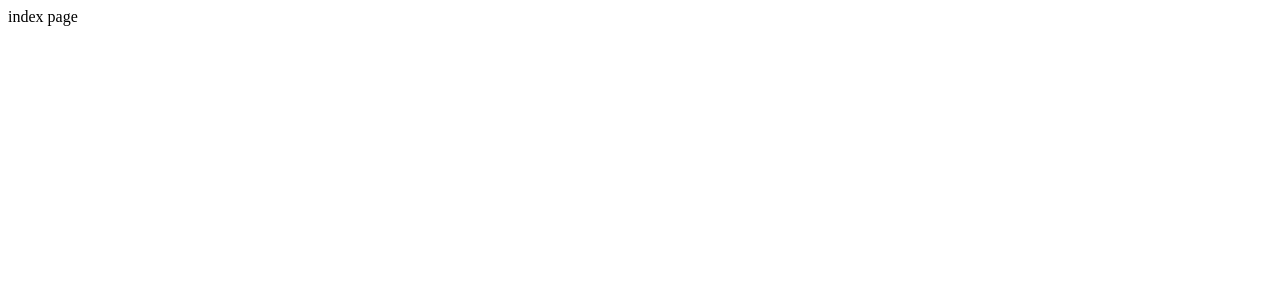
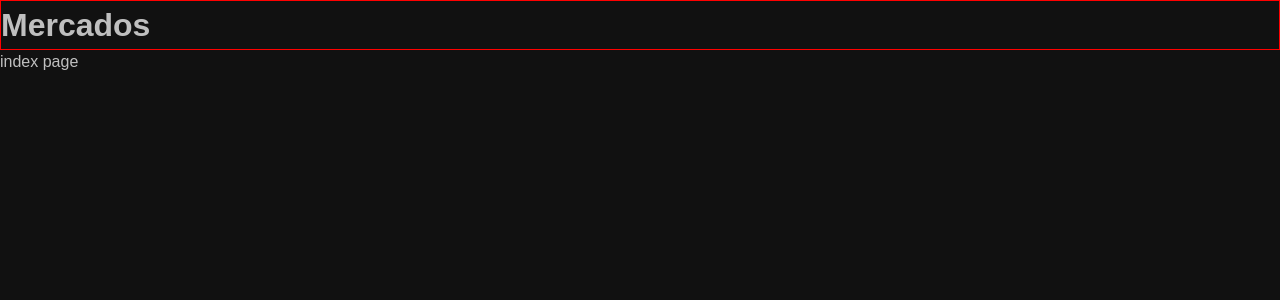
Before and after one commit to souravprogrammer/animeflix, a Next.js app: page / in a window 1280 px wide. Shown: the top 300 px of the page. Built offline with nearby package versions, Linux system fonts and the light colour scheme.

Commit message:
added mui theme and redux tool kit

```diff
--- /dev/null
+++ b/src/components/NavigationBar/NavigationBar.js
@@ -0,0 +1,13 @@
+import React from "react";
+import Box from "@mui/material/Box";
+export default function NavigationBar() {
+  return (
+    <Box
+      sx={{
+        border: "1px solid red",
+      }}
+    >
+      <h1>Mercados</h1>
+    </Box>
+  );
+}
--- /dev/null
+++ b/src/components/theme/theme.js
@@ -0,0 +1,142 @@
+export const getDesignTheme = (mode) => ({
+  palette: {
+    mode,
+    ...(mode === "light"
+      ? {
+          // palette values for light mode
+          // primary: {
+          //   light: "#93a5ff",
+          //   main: "#556ee6",
+          //   dark: "#485ec4",
+          // },
+          // secondary: {
+          //   light: "#ffa726",
+          //   main: "#EA6823",
+          //   dark: "#fb8c00",
+          // },
+          primary: {
+            main: "#ff7043",
+          },
+          secondary: {
+            main: "#c2185b",
+          },
+          button: {
+            main: "#1976d2",
+          },
+          contras: {
+            main: "#000000",
+          },
+          current: {
+            main: "#ffffff",
+          },
+          disable: {
+            light: "#8b8e9d",
+            main: "#74788d",
+            dark: "#636678",
+            contrastText: "#fff",
+          },
+          background: {
+            default: "#f8f8fb",
+            dark: "#2a3042",
+            navBar: "#ffffff",
+            card: "#d4dbf9",
+            card2: "#eff2f7",
+          },
+          icon: {
+            green: "#6fb33c",
+            warning: "#f1b44c",
+            error: "#f46a6a",
+            sidebar: "#a6b0cf",
+            sidebar1: "#ffffff",
+          },
+          text: {
+            head: "#000",
+            normal: "#00000099",
+            primary: "#36383b",
+            secondary: "#74788d",
+            contrasPrimary: "#ffffff",
+            contrasSecondary: "#ffffff88",
+          },
+          border: {
+            main: "#eff2f7",
+            primary: "#495057",
+            scroll: " #666e7c",
+          },
+          shadow: {
+            navBar: "#12263f08",
+          },
+          attendance: {
+            present: "#3CCF4E",
+            leave: "#EF5B0C",
+            absent: "#C21010",
+            sports: "#277BC0",
+            medical: "#1CD6CE",
+            half: "#F6A192",
+            chip: "#00000014",
+          },
+        }
+      : {
+          // palette values for dark mode
+          primary: {
+            main: "#1DB954",
+          },
+          secondary: {
+            main: "#6fb33c",
+          },
+          button: {
+            main: "#1DB954",
+          },
+          contras: {
+            main: "#000000",
+          },
+          current: {
+            main: "#ffffff",
+          },
+          disable: {
+            light: "#8b8e9d",
+            main: "#74788d",
+            dark: "#636678",
+            contrastText: "#fff",
+          },
+          background: {
+            default: "#f8f8fb",
+            dark: "#2a3042",
+            navBar: "#ffffff",
+            card: "#d4dbf9",
+            card2: "#eff2f7",
+          },
+          icon: {
+            green: "#6fb33c",
+            warning: "#f1b44c",
+            error: "#f46a6a",
+            sidebar: "#a6b0cf",
+            sidebar1: "#ffffff",
+          },
+          text: {
+            head: "#fff",
+            normal: "#ffffff99",
+            primary: "#fffb",
+            secondary: "#74788d",
+            contrasPrimary: "#ffffff",
+            contrasSecondary: "#ffffff88",
+          },
+          border: {
+            main: "#eff2f7",
+            primary: "#495057",
+            scroll: " #666e7c",
+          },
+          shadow: {
+            navBar: "#12263f08",
+          },
+
+          background: {
+            default: "#111111",
+            // "#222736",
+          },
+        }),
+  },
+  typography: {
+    fontFamily: ["Poppins", "sans-serif"].join(","),
+  },
+  selected: {},
+});
--- a/src/pages/_app.js
+++ b/src/pages/_app.js
@@ -1,3 +1,29 @@
+import { useMemo } from "react";
+import NavigationBar from "@/components/NavigationBar/NavigationBar";
+import "../styles/globals.css";
+import {
+  Box,
+  createTheme,
+  CssBaseline,
+  responsiveFontSizes,
+  ThemeProvider,
+} from "@mui/material";
+import { getDesignTheme } from "@/components/theme/theme";
+
 export default function App({ Component, pageProps }) {
-  return <Component {...pageProps} />;
+  const theme = useMemo(
+    () => responsiveFontSizes(createTheme(getDesignTheme("dark"))),
+    []
+  );
+  return (
+    <div>
+      <ThemeProvider theme={theme}>
+        <CssBaseline />
+        <>
+          <NavigationBar />
+          <Component {...pageProps} />
+        </>
+      </ThemeProvider>
+    </div>
+  );
 }
--- a/src/pages/index.js
+++ b/src/pages/index.js
@@ -1,5 +1,5 @@
 import Head from "next/head";
 
 export default function Home() {
-  return <div>index page </div>;
+  return <div>index page</div>;
 }
--- a/src/styles/globals.css
+++ b/src/styles/globals.css
@@ -1,107 +1,7 @@
-:root {
-  --max-width: 1100px;
-  --border-radius: 12px;
-  --font-mono: ui-monospace, Menlo, Monaco, 'Cascadia Mono', 'Segoe UI Mono',
-    'Roboto Mono', 'Oxygen Mono', 'Ubuntu Monospace', 'Source Code Pro',
-    'Fira Mono', 'Droid Sans Mono', 'Courier New', monospace;
-
-  --foreground-rgb: 0, 0, 0;
-  --background-start-rgb: 214, 219, 220;
-  --background-end-rgb: 255, 255, 255;
-
-  --primary-glow: conic-gradient(
-    from 180deg at 50% 50%,
-    #16abff33 0deg,
-    #0885ff33 55deg,
-    #54d6ff33 120deg,
-    #0071ff33 160deg,
-    transparent 360deg
-  );
-  --secondary-glow: radial-gradient(
-    rgba(255, 255, 255, 1),
-    rgba(255, 255, 255, 0)
-  );
-
-  --tile-start-rgb: 239, 245, 249;
-  --tile-end-rgb: 228, 232, 233;
-  --tile-border: conic-gradient(
-    #00000080,
-    #00000040,
-    #00000030,
-    #00000020,
-    #00000010,
-    #00000010,
-    #00000080
-  );
-
-  --callout-rgb: 238, 240, 241;
-  --callout-border-rgb: 172, 175, 176;
-  --card-rgb: 180, 185, 188;
-  --card-border-rgb: 131, 134, 135;
+*,
+body {
+  margin: 0;
+  padding: 0;
+  box-sizing: border-box;
+  /* font-size: 62.5%; */
 }
-
-@media (prefers-color-scheme: dark) {
-  :root {
-    --foreground-rgb: 255, 255, 255;
-    --background-start-rgb: 0, 0, 0;
-    --background-end-rgb: 0, 0, 0;
-
-    --primary-glow: radial-gradient(rgba(1, 65, 255, 0.4), rgba(1, 65, 255, 0));
-    --secondary-glow: linear-gradient(
-      to bottom right,
-      rgba(1, 65, 255, 0),
-      rgba(1, 65, 255, 0),
-      rgba(1, 65, 255, 0.3)
-    );
-
-    --tile-start-rgb: 2, 13, 46;
-    --tile-end-rgb: 2, 5, 19;
-    --tile-border: conic-gradient(
-      #ffffff80,
-      #ffffff40,
-      #ffffff30,
-      #ffffff20,
-      #ffffff10,
-      #ffffff10,
-      #ffffff80
-    );
-
-    --callout-rgb: 20, 20, 20;
-    --callout-border-rgb: 108, 108, 108;
-    --card-rgb: 100, 100, 100;
-    --card-border-rgb: 200, 200, 200;
-  }
-}
-
-* {
-  box-sizing: border-box;
-  padding: 0;
-  margin: 0;
-}
-
-html,
-body {
-  max-width: 100vw;
-  overflow-x: hidden;
-}
-
-body {
-  color: rgb(var(--foreground-rgb));
-  background: linear-gradient(
-      to bottom,
-      transparent,
-      rgb(var(--background-end-rgb))
-    )
-    rgb(var(--background-start-rgb));
-}
-
-a {
-  color: inherit;
-  text-decoration: none;
-}
-
-@media (prefers-color-scheme: dark) {
-  html {
-    color-scheme: dark;
-  }
-}
```
Also changed, not shown: package.json (+6 -1 lines), 1 other file (tests, documents, lock files or other folders).
